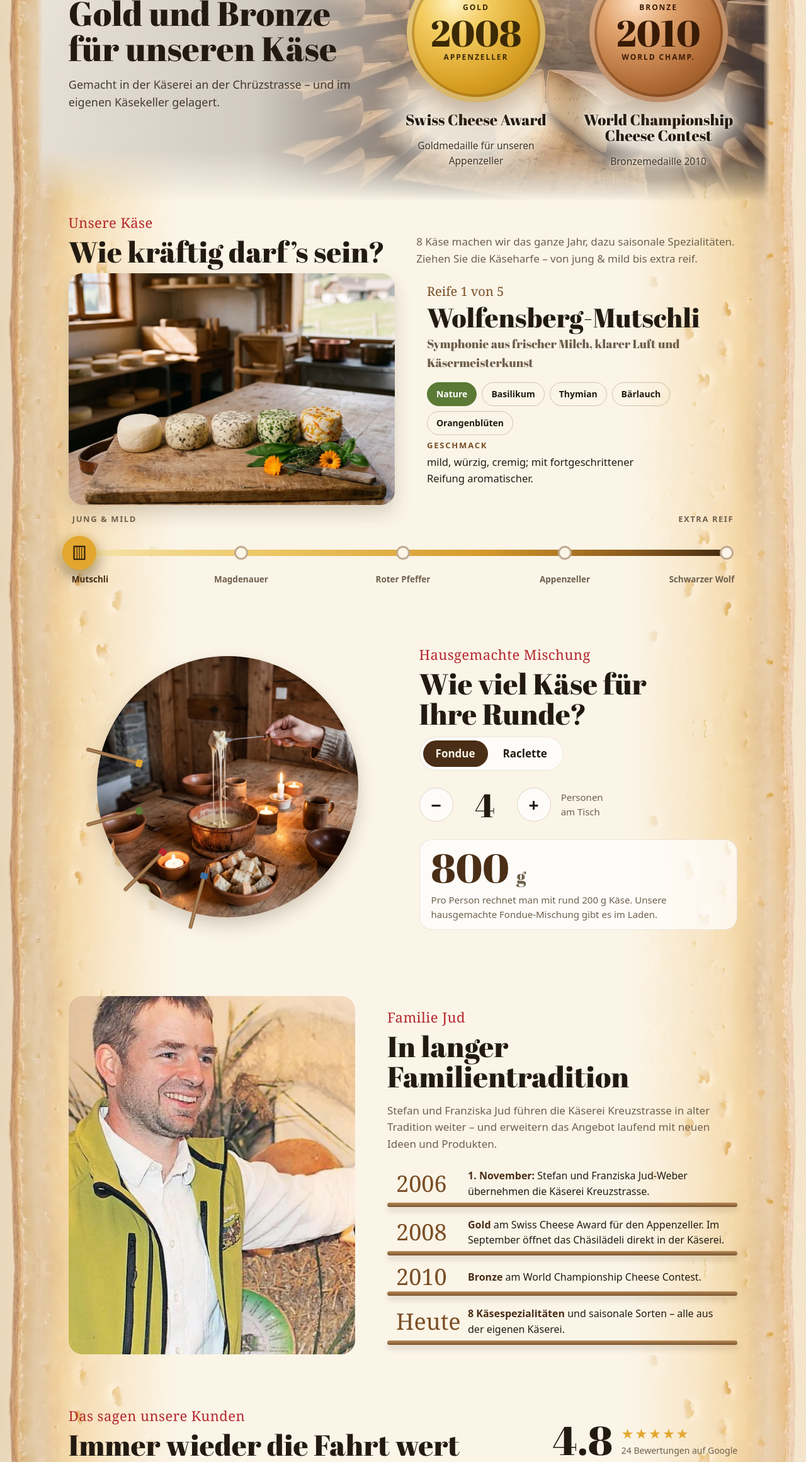
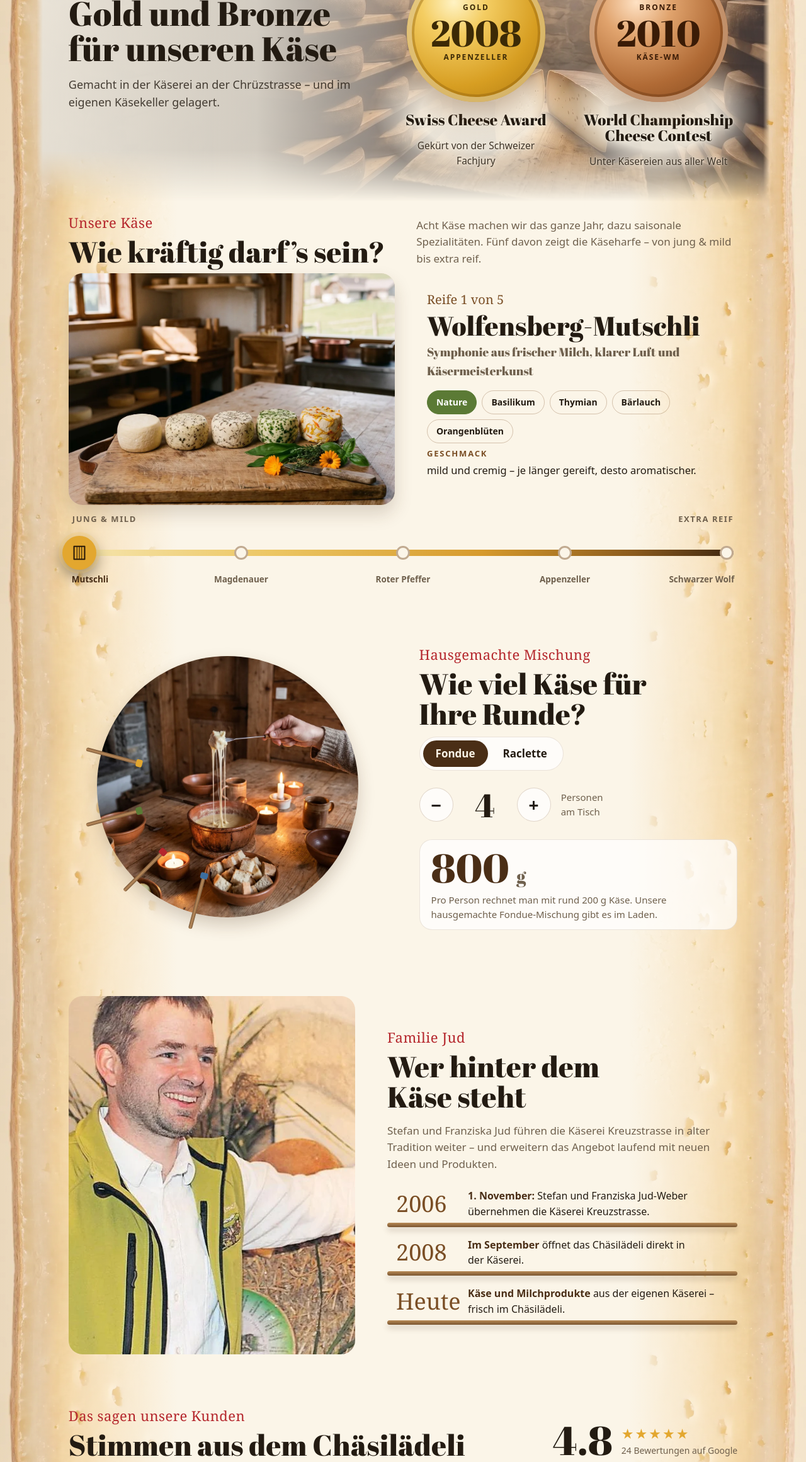
Before and after one commit to julia-mirku/kaeserei-kreuzstrasse-muster, a plain HTML site: page index.html in a window 1280 px wide. Shown: the part 984-3306 px from the top of the page at 63% size. Drawn offline with Linux system fonts and the light colour scheme; a web font is replaced by a local one.

Commit message:
Add files via upload

```diff
--- a/index.html
+++ b/index.html
@@ -573,6 +573,20 @@ h2,h3,.hero p.lead,.sec p{text-wrap:pretty}
 @media (min-width:701px) and (max-width:1020px){#kaese.sec{padding-bottom:28px!important}#fondue.sec{padding-top:52px!important}#knum{display:inline-block;margin-top:12px}}
 #dots i{position:relative;cursor:pointer}#dots i:after{content:"";position:absolute;left:-12px;right:-12px;top:-18px;bottom:-18px}
 .arr:disabled{opacity:.3!important;cursor:default!important;pointer-events:none}
+/* JR 25.11: Figuren wiegen beim Hover kaum merklich (ohne Text) */
+.fig .fx{position:absolute;left:-45%;right:-45%;top:-24%;bottom:0;background-repeat:no-repeat;opacity:0;pointer-events:none;transform-origin:50% 100%;-webkit-mask-image:radial-gradient(ellipse 40% 50% at 50% 52%,#000 72%,transparent 100%);mask-image:radial-gradient(ellipse 40% 50% at 50% 52%,#000 72%,transparent 100%);transition:opacity .2s}
+@media (hover:hover) and (pointer:fine){.fig:hover .fx,.fig.fxon .fx{opacity:1;animation:figIn .35s ease-out forwards,figSway 2.2s ease-in-out .35s infinite}}
+@keyframes figIn{from{transform:scale(1) rotate(0)}to{transform:scale(1.02) rotate(-.4deg)}}
+@keyframes figSway{0%,100%{transform:scale(1.02) rotate(-.4deg)}50%{transform:scale(1.02) rotate(.4deg)}}
+@media (prefers-reduced-motion:reduce){.fig .fx{display:none}}
+/* JR 25.11 (№189): heute nur Wort HEUTE, kein roter Rahmen; gewählter Tag weich (Creme-Gold statt dunkel); Zeiten einzeilig */
+.days .day.istoday{border:1.5px solid rgba(122,78,37,.2)!important}
+.days .day.sel,.days .day.sel.istoday{background:#F7E9C6!important;border:1.5px solid var(--gold)!important;color:var(--ink)!important;box-shadow:0 0 0 3px rgba(227,167,47,.22)!important}
+.days .day.sel .dn{color:var(--ink)!important}.days .day.sel small,.days .day.sel small span{color:#6b4a22!important}.days .day.sel .today{color:var(--red)!important}
+.days .day small span{white-space:nowrap!important;letter-spacing:-.03em}
+.days .day{padding-left:1px!important;padding-right:1px!important;overflow:visible}
+@media (max-width:420px){.days{gap:3px!important;margin-left:-10px!important;margin-right:-10px!important}.days .day small span{letter-spacing:-.06em}}
+@media (max-width:380px){.days{gap:2px!important;margin-left:-13px!important;margin-right:-13px!important}.days .day{border-radius:10px!important}}
 /*RUNDE-G-END*/
 
 
@@ -655,8 +669,8 @@ h2,h3,.hero p.lead,.sec p{text-wrap:pretty}
   <div class="wrap pgrid">
     <div class="ptxt rv"><span class="kick">Aus unserem Käsekeller</span><h2>Gold und Bronze für unseren Käse</h2><p>Gemacht in der Käserei an der Chrüzstrasse – und im eigenen Käsekeller gelagert.</p></div>
     <div class="medals">
-      <div class="medal rv" data-swing><div class="disc g"><div class="in"><small>Gold</small><b>2008</b><small>Appenzeller</small></div></div><h3>Swiss Cheese Award</h3><p>Goldmedaille für unseren Appenzeller</p></div>
-      <div class="medal rv" data-swing><div class="disc b"><div class="in"><small>Bronze</small><b>2010</b><small>World Champ.</small></div></div><h3>World Championship Cheese Contest</h3><p>Bronzemedaille 2010</p></div>
+      <div class="medal rv" data-swing><div class="disc g"><div class="in"><small>Gold</small><b>2008</b><small>Appenzeller</small></div></div><h3>Swiss Cheese Award</h3><p>Gekürt von der Schweizer Fachjury</p></div>
+      <div class="medal rv" data-swing><div class="disc b"><div class="in"><small>Bronze</small><b>2010</b><small>Käse-WM</small></div></div><h3>World Championship Cheese Contest</h3><p>Unter Käsereien aus aller Welt</p></div>
     </div>
   </div>
 </section>
@@ -666,7 +680,7 @@ h2,h3,.hero p.lead,.sec p{text-wrap:pretty}
   <div class="wrap">
     <div class="head rv">
       <div><span class="kick">Unsere Käse</span><h2>Wie kräftig darf’s sein?</h2></div>
-      <p>8 Käse machen wir das ganze Jahr, dazu saisonale Spezialitäten. Ziehen Sie die Käseharfe – von jung &amp; mild bis extra reif.</p>
+      <p>Acht Käse machen wir das ganze Jahr, dazu saisonale Spezialitäten. Fünf davon zeigt die Käseharfe – von jung &amp; mild bis extra reif.</p>
     </div>
     <div class="stage rv">
       <div class="kpic" id="kpic" role="button" tabindex="0" aria-label="Foto gross anzeigen"></div>
@@ -708,13 +722,12 @@ h2,h3,.hero p.lead,.sec p{text-wrap:pretty}
     <div class="famimg rv" data-lb="img/familie_stefan.webp"><img src="img/familie_stefan.webp" alt="Stefan Jud mit einem Magdenauer Klosterkäse" style="object-position:28% 30%"></div>
     <div class="rv">
       <span class="kick">Familie Jud</span>
-      <h2>In langer Familientradition</h2>
+      <h2>Wer hinter dem Käse steht</h2>
       <p class="intro">Stefan und Franziska Jud führen die Käserei Kreuzstrasse in alter Tradition weiter – und erweitern das Angebot laufend mit neuen Ideen und Produkten.</p>
       <div class="shelf">
         <div class="plank"><span class="yr">2006</span><p><b>1. November:</b> Stefan und Franziska Jud-Weber übernehmen die Käserei Kreuzstrasse.</p></div>
-        <div class="plank"><span class="yr">2008</span><p><b>Gold</b> am Swiss Cheese Award für den Appenzeller. Im September öffnet das Chäsilädeli direkt in der Käserei.</p></div>
-        <div class="plank"><span class="yr">2010</span><p><b>Bronze</b> am World Championship Cheese Contest.</p></div>
-        <div class="plank"><span class="yr">Heute</span><p><b>8 Käsespezialitäten</b> und saisonale Sorten – alle aus der eigenen Käserei.</p></div>
+        <div class="plank"><span class="yr">2008</span><p><b>Im September</b> öffnet das Chäsilädeli direkt in der Käserei.</p></div>
+        <div class="plank"><span class="yr">Heute</span><p><b>Käse und Milchprodukte</b> aus der eigenen Käserei – frisch im Chäsilädeli.</p></div>
       </div>
     </div>
   </div>
@@ -724,7 +737,7 @@ h2,h3,.hero p.lead,.sec p{text-wrap:pretty}
 <section class="stimmen sec" id="stimmen">
   <div class="wrap">
     <div class="sthead rv">
-      <div><span class="kick">Das sagen unsere Kunden</span><h2>Immer wieder die Fahrt wert</h2></div>
+      <div><span class="kick">Das sagen unsere Kunden</span><h2>Stimmen aus dem Chäsilädeli</h2></div>
       <div class="score"><b>4.8</b><div><span class="stars">★★★★★</span><small>24 Bewertungen auf Google</small></div></div>
     </div>
     <div class="rail-wrap rv">
@@ -769,7 +782,7 @@ h2,h3,.hero p.lead,.sec p{text-wrap:pretty}
   <picture><source media="(max-aspect-ratio:3/4)" srcset="img/huegel_m.webp"><img src="img/huegel_l.webp" alt="Hügel bei Degersheim am Morgen"></picture>
   <div class="wrap">
     <span class="kick" style="color:var(--gold2)">Luftkurort Degersheim</span>
-    <h2>Kommen Sie vorbei&nbsp;– probieren ist erlaubt</h2>
+    <h2>Der Käse wartet –<br>die drei auf dem Bänkli auch</h2>
     <p>Wir freuen uns, Sie in unserem kleinen Chäsilädeli begrüssen zu dürfen.</p>
     <div class="ctas" style="display:flex;flex-wrap:wrap;gap:12px;margin-top:20px"><a class="btn btn-gold" href="tel:+41713711116">Anrufen</a><a class="btn btn-line" href="https://www.google.com/maps/dir/?api=1&destination=47.391402,9.194627" target="_blank" rel="noopener">Route planen</a></div>
   </div>
@@ -813,7 +826,7 @@ function paintStatus(){ const s=state();
 const today=zh().d, daysEl=Q('#days'), info=Q('#dayinfo');
 [1,2,3,4,5,6,0].forEach(d=>{ const b=document.createElement('button'); const zu=!HOURS[d].length;
   b.className='day'+(zu?' zu':''); b.dataset.d=d;
-  b.classList.toggle('istoday',d===today); b.innerHTML=(d===today?'<span class="today">Heute</span>':'')+'<b class="dn">'+SH[d]+'</b><small>'+(zu?'zu':HOURS[d].map(([x,y])=>'<span>'+fmt(x)+'–<wbr>'+fmt(y)+'</span>').join(''))+'</small>';
+  b.classList.toggle('istoday',d===today); b.innerHTML=(d===today?'<span class="today">Heute</span>':'')+'<b class="dn">'+SH[d]+'</b><small>'+(zu?'zu':HOURS[d].map(([x,y])=>'<span>'+fmt(x)+'–'+fmt(y)+'</span>').join(''))+'</small>';
   b.addEventListener('click',()=>sel(d)); daysEl.appendChild(b); });
 function sel(d){ QA('.day').forEach(x=>x.classList.toggle('sel',+x.dataset.d===d)); const sl=HOURS[d];
   info.innerHTML='<h3>'+NAMES[d]+(d===today?' · heute':'')+'</h3>'+(sl.length?'<div class="slots">'+sl.map(([a,b])=>'<span class="slot">'+fmt(a)+'–'+fmt(b)+'</span>').join('')+'</div><p>'+(sl.length>1?'Mittags geschlossen.':'Nachmittags geschlossen.')+'</p>':'<p style="margin:0;font-size:17px">Am '+NAMES[d]+' ist der Laden geschlossen. '+(()=>{for(let i=1;i<=7;i++){const dd=(d+i)%7;if(HOURS[dd].length)return 'Nächster Verkauf: '+NAMES[dd]+' ab '+fmt(HOURS[dd][0][0])+' Uhr.';}})()+'</p>'); }
@@ -830,7 +843,12 @@ sel(today); paintStatus(); setInterval(paintStatus,30000);
     const cs=getComputedStyle(img); const zs=(port||mid)?1:parseFloat(cs.getPropertyValue('--zs'))||1.14; const zox=((port||mid)?.5:(parseFloat(cs.getPropertyValue('--zox'))||40)/100)*W;
     const X=v=>zox+(x0+v*iw-zox)*zs, Y=v=>H+(y0+v*ih-H)*zs;
     window.__heads=F.h.map(b=>({l:X(b[0]),t:Y(b[1]),r:X(b[2]),b:Y(b[3])}));
-    figs.forEach((f,i)=>{ const hd=window.__heads[i]; f.style.left=((hd.l+hd.r)/2)+'px'; f.style.top=hd.t+'px'; f.style.width=Math.max(60,(hd.r-hd.l)*1.6)+'px'; f.style.height=Math.max(F.body*ih*zs,Y(.96)-hd.t)+'px'; }); };
+    figs.forEach((f,i)=>{ const hd=window.__heads[i]; f.style.left=((hd.l+hd.r)/2)+'px'; f.style.top=hd.t+'px'; f.style.width=Math.max(60,(hd.r-hd.l)*1.6)+'px'; f.style.height=Math.max(F.body*ih*zs,Y(.96)-hd.t)+'px';
+      /* JR 25.11 (№183 «leichte Bewegung»): Ausschnitt der Figur aus dem Foto, wiegt beim Hover leicht */
+      let fx=f.querySelector('.fx'); if(!fx){ fx=document.createElement('span'); fx.className='fx'; fx.setAttribute('aria-hidden','true'); f.insertBefore(fx,f.firstChild); }
+      const w=parseFloat(f.style.width), h=parseFloat(f.style.height), ox=(hd.l+hd.r)/2-w/2-.45*w, oy=hd.t-.24*h;
+      const sh=Q('#hero .shade'), sb=sh?getComputedStyle(sh).backgroundImage:'none', n=sb==='none'?0:(sb.match(/gradient\(/g)||[]).length;
+      fx.style.backgroundImage=(n?sb+', ':'')+'url("'+(img.currentSrc||img.src)+'")'; fx.style.backgroundSize=Array(n).fill(W+'px '+H+'px').concat([(iw*zs)+'px '+(ih*zs)+'px']).join(', '); fx.style.backgroundPosition=Array(n).fill((-ox)+'px '+(-oy)+'px').concat([(X(0)-ox)+'px '+(Y(0)-oy)+'px']).join(', '); }); };
   place(); addEventListener('resize',place); addEventListener('load',place);
   setTimeout(()=>heroEl.classList.add('ready'),150);
   /* Юля 24.11 (2): Klick wirkt sofort – auch während der Begrüssung; Hover zeigt nichts, nur Hand-Cursor */
@@ -865,11 +883,11 @@ QA('.rv').forEach(e=>io.observe(e));
 
 /* --- Käse / Reife-Regler (Texte von kaeserei-kreuzstrasse.ch, Archiv 2025) --- */
 const K=[
- {n:'Wolfensberg-Mutschli',s:'Symphonie aus frischer Milch, klarer Luft und Käsermeisterkunst',t:'mild, würzig, cremig; mit fortgeschrittener Reifung aromatischer',tag:'',img:'mutschli_kraeuter',
+ {n:'Wolfensberg-Mutschli',s:'Symphonie aus frischer Milch, klarer Luft und Käsermeisterkunst',t:'mild und cremig – je länger gereift, desto aromatischer',tag:'',img:'mutschli_kraeuter',
   herbs:[['Nature',''],['Basilikum','Kombiniert mit dem Aroma des Basilikums, das einen sehr eigenwilligen pfeffrig-süssen Geschmack mit einem Hauch Gewürznelken aufweist.'],['Thymian','Kombiniert mit dem Geschmack des Thymians, der stark würzig riecht und herb-aromatisch schmeckt, mit einer milden, pfeffrigen Schärfe.'],['Bärlauch','Vereint mit dem Geschmack des Bärlauchs, dessen ätherisches Öl das charakteristische knoblauchähnliche Aroma entfaltet.'],['Orangenblüten','Kombiniert mit dem zartblumigen Geschmack der Orangenblüte und einer leichten Zitrusnote.']]},
- {n:'Magdenauer Klosterkäse',s:'Rahmkäse nach altem Rezept der Klosterkäserei',t:'mild, würzig, cremig; mit fortgeschrittener Reifung aromatischer, sauber im Abgang',tag:'Rahmkäse',img:'magdenauer'},
- {n:'Roter Pfeffer Käse',s:'Frische Milch, klare Luft, Käsermeisterkunst und die blumige Schärfe des Pfeffers',t:'mild, würzig, cremig; mit fortgeschrittener Reifung aromatischer – mit der blumigen Schärfe des roten Pfeffers',tag:'mit rotem Pfeffer',img:'roter_pfeffer'},
- {n:'Appenzeller',s:'Würzig – unser ausgezeichneter Klassiker',t:'Vom würzigen Appenzeller bis zum milden Wolfensberger: bei uns finden Sie alles, was das Käseherz begehrt.',tag:'★ Gold · Swiss Cheese Award 2008',img:'appenzeller_stueck'},
+ {n:'Magdenauer Klosterkäse',s:'Rahmkäse nach altem Rezept der Klosterkäserei',t:'rahmig-mild, würzig im Kern, sauber im Abgang',tag:'Rahmkäse',img:'magdenauer'},
+ {n:'Roter Pfeffer Käse',s:'Mild im Kern, mit der blumigen Schärfe von rotem Pfeffer',t:'cremig, mit fruchtiger Pfeffernote im Abgang',tag:'mit rotem Pfeffer',img:'roter_pfeffer'},
+ {n:'Appenzeller',s:'Würzig – unser ausgezeichneter Klassiker',t:'kräftig im Biss, mit langem, rundem Abgang',tag:'★ prämiert',img:'appenzeller_stueck'},
  {n:'Schwarzer Wolf',s:'Wolfensberg Chäs extra reif – Vollmilchkäse aus dem Luftkurort Degersheim',t:'würzig-fruchtiges Aroma, cremig – brennt nicht auf der Zunge',tag:'extra reif',img:'schwarzer_wolf'}
 ];
 const kpic=Q('#kpic'), stops=Q('#stops'), harp=Q('#harp'), track=Q('#track'); let cur=-1, herbI=0;
```
